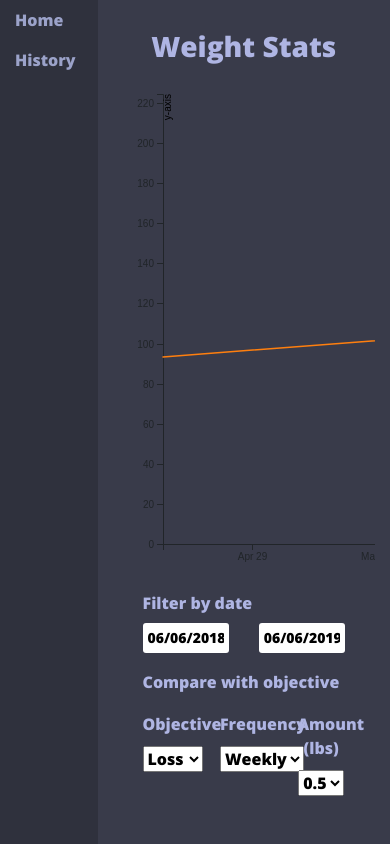
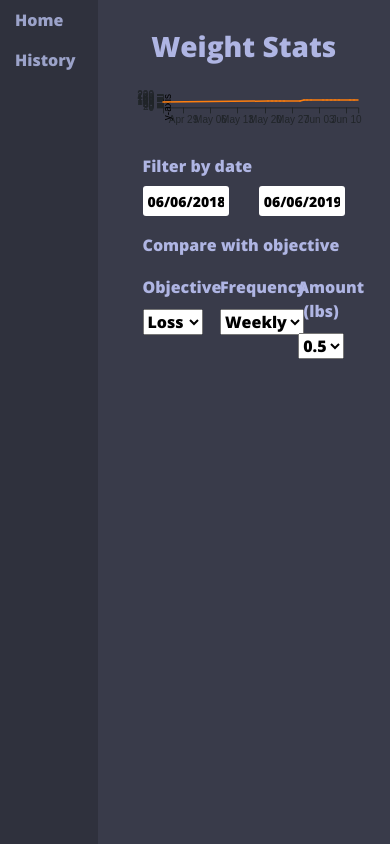
Before and after one commit to ravelinx22/WeightStats, a React (Create React App) app: page / in a window 390 px wide. Built offline with nearby package versions, Linux system fonts and the light colour scheme.

Commit message:
now the chart is responsive

```diff
--- a/src/ui/charts/lineChart.js
+++ b/src/ui/charts/lineChart.js
@@ -2,8 +2,8 @@ import * as d3 from "d3";
 
 export function lineChart() {
 	var margin = {top: 20, right: 20, bottom: 30, left: 50},
-		width = 960 - margin.left - margin.right,
-		height = 500 - margin.top - margin.bottom,
+		width = window.innerWidth*0.68 - margin.left - margin.right,
+		height = (width - margin.left - margin.bottom)*.55 - margin.top - margin.bottom,
 		yTitle = "y-axis",
 		isMultiLine = false,
 		color = d3.scaleOrdinal(d3.schemeCategory10).domain(d3.range(0, 9)),
@@ -24,7 +24,6 @@ export function lineChart() {
 
 	function chart(selection) {
 		selection.each(function(data) {
-			console.log("entrox2");
 			data = data.map((d,i) => {
 				return {
 					date: xValue(d),
@@ -33,8 +32,7 @@ export function lineChart() {
 				}
 			});
 
-			console.log(xValue)
-			console.log(data);
+			updateDimensions(window.innerWidth);
 
 			x.domain(d3.extent(data, xValue));
 			y.domain([0, d3.max(data, function(d) {
@@ -43,7 +41,9 @@ export function lineChart() {
 				return Math.max(firstValue, secondValue);
 			})]);
 
-			var svg = d3.select(this);
+			var svg = d3.select(this)
+				.attr("width", width + margin.left + margin.right)
+				.attr("height", height + margin.top + margin.bottom);
 			svg.select("*").remove();
 
 			var g = svg.append("g")
@@ -88,6 +88,19 @@ export function lineChart() {
 				return line([data[i], data[i+1]])
 			})
 			.on("mouseover", onMouseOver);
+	}
+
+	function updateDimensions(winWidth) {
+		width = winWidth*0.68 - margin.left - margin.right;
+		height = (width - margin.left - margin.bottom)*.55 - margin.top - margin.bottom;
+		x = xScale.rangeRound([0, width]);
+		y = yScale.rangeRound([height, 0]);
+		line = d3.line()
+		.x(function(d) { return x(d.date);   })
+		.y(function(d) { return y(d.close);   });
+		line2 = d3.line()
+		.x(function(d) { return x(d.date);  })
+		.y(function(d) { return y(d.close2)  });
 	}
 
 	chart.width = function(_) {
--- a/src/ui/pages/HomePage.jsx
+++ b/src/ui/pages/HomePage.jsx
@@ -21,6 +21,10 @@ export default class HomePage extends Component {
 
 	componentDidMount() {
 		this.renderChart();
+	}
+
+	componentWillUnmount() {
+		      window.addEventListener("resize", null);
 	}
 
 	// Listeners
@@ -73,6 +77,10 @@ export default class HomePage extends Component {
 
 		svg.datum(d)
 			.call(chart);
+		window.addEventListener("resize", () => {
+			svg.datum(d)
+			.call(chart);
+		});
 	}
 
 	render() {
@@ -82,7 +90,7 @@ export default class HomePage extends Component {
 					<h3 className="page_title title">Weight Stats</h3>
 				</Row>
 				<Row>
-					<svg width="960" height="500"></svg>
+					<svg></svg>
 				</Row>
 				<Container>
 					<h6 className="title">Filter by date</h6>
```
